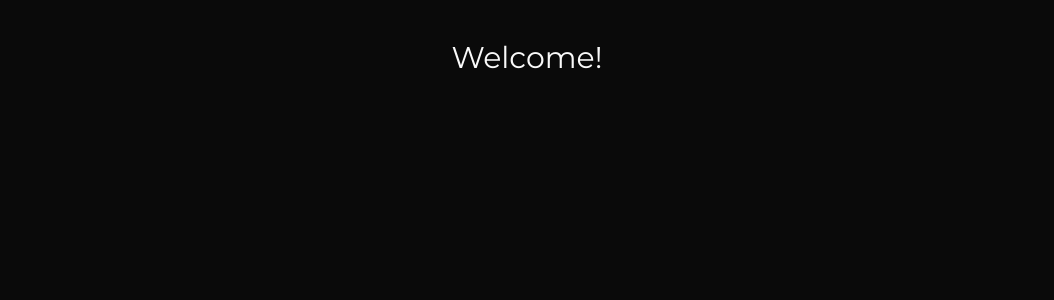
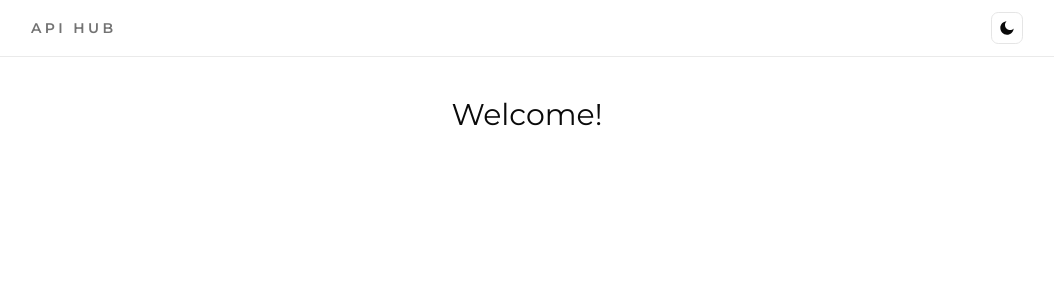
Before and after one commit to shome98/af-client, a Next.js app: page / in a window 1280 px wide. Shown: the top 300 px of the page, without its empty margins (113-1167 px from the left). Built offline with nearby package versions, Linux system fonts and the light colour scheme.

Commit message:
add mode toggle

```diff
--- a/app/layout.tsx
+++ b/app/layout.tsx
@@ -3,8 +3,17 @@ import {Montserrat} from "next/font/google";
 import "./globals.css";
 import React from "react";
 import {cn} from "@/lib/utils";
+import NavBar from "@/components/Navbar";
 
 const montserrat = Montserrat({subsets: ['latin'], variable: '--font-sans'});
+const themeScript = `(() => {
+  const storageKey = 'af-theme';
+  const storedTheme = window.localStorage.getItem(storageKey);
+  const systemTheme = window.matchMedia('(prefers-color-scheme: dark)').matches ? 'dark' : 'light';
+  const theme = storedTheme === 'light' || storedTheme === 'dark' ? storedTheme : systemTheme;
+  document.documentElement.classList.toggle('dark', theme === 'dark');
+  document.documentElement.style.colorScheme = theme;
+})();`;
 
 export const metadata: Metadata = {
     title: "Api Hub",
@@ -19,9 +28,14 @@ export default function RootLayout({
     return (
         <html
             lang="en"
-            className={cn("h-full", "antialiased", "font-sans", montserrat.variable, "dark")}
+            suppressHydrationWarning
+            className={cn("h-full", "antialiased", "font-sans", montserrat.variable)}
         >
-        <body className="min-h-full flex flex-col">{children}</body>
+        <body className="min-h-full flex flex-col">
+        <script dangerouslySetInnerHTML={{__html: themeScript}}/>
+        <NavBar/>
+        <main className="flex-1">{children}</main>
+        </body>
         </html>
     );
 }
--- /dev/null
+++ b/components/Navbar.tsx
@@ -0,0 +1,20 @@
+import ToggleThemeButton from "@/components/ToggleThemeButton";
+
+
+const NavBar = () => {
+
+    return (
+        <header className="border-b border-border/80 bg-background/80 backdrop-blur">
+            <nav className="mx-auto flex w-full max-w-5xl items-center justify-between px-4 py-3">
+                <div>
+                    <p className="text-sm font-semibold tracking-[0.24em] uppercase text-muted-foreground">
+                        API Hub
+                    </p>
+                </div>
+                <ToggleThemeButton/>
+            </nav>
+        </header>
+    )
+}
+
+export default NavBar
--- /dev/null
+++ b/components/ToggleThemeButton.tsx
@@ -0,0 +1,29 @@
+'use client';
+import {RiMoonFill, RiSunLine} from '@remixicon/react';
+import {Button} from '@/components/ui/button';
+
+const STORAGE_KEY = 'af-theme';
+const ToggleThemeButton = () => {
+    const toggleTheme = () => {
+        const root = document.documentElement;
+        const nextTheme = root.classList.contains('dark') ? 'light' : 'dark';
+
+        root.classList.toggle('dark', nextTheme === 'dark');
+        root.style.colorScheme = nextTheme;
+        window.localStorage.setItem(STORAGE_KEY, nextTheme);
+    };
+    return (
+        <Button
+            type="button"
+            variant="outline"
+            size="icon"
+            onClick={toggleTheme}
+            aria-label="Toggle color theme"
+            title="Toggle color theme"
+        >
+            <RiSunLine size={18} className="hidden dark:block"/>
+            <RiMoonFill size={18} className="block dark:hidden"/>
+        </Button>
+    );
+};
+export default ToggleThemeButton;
```
